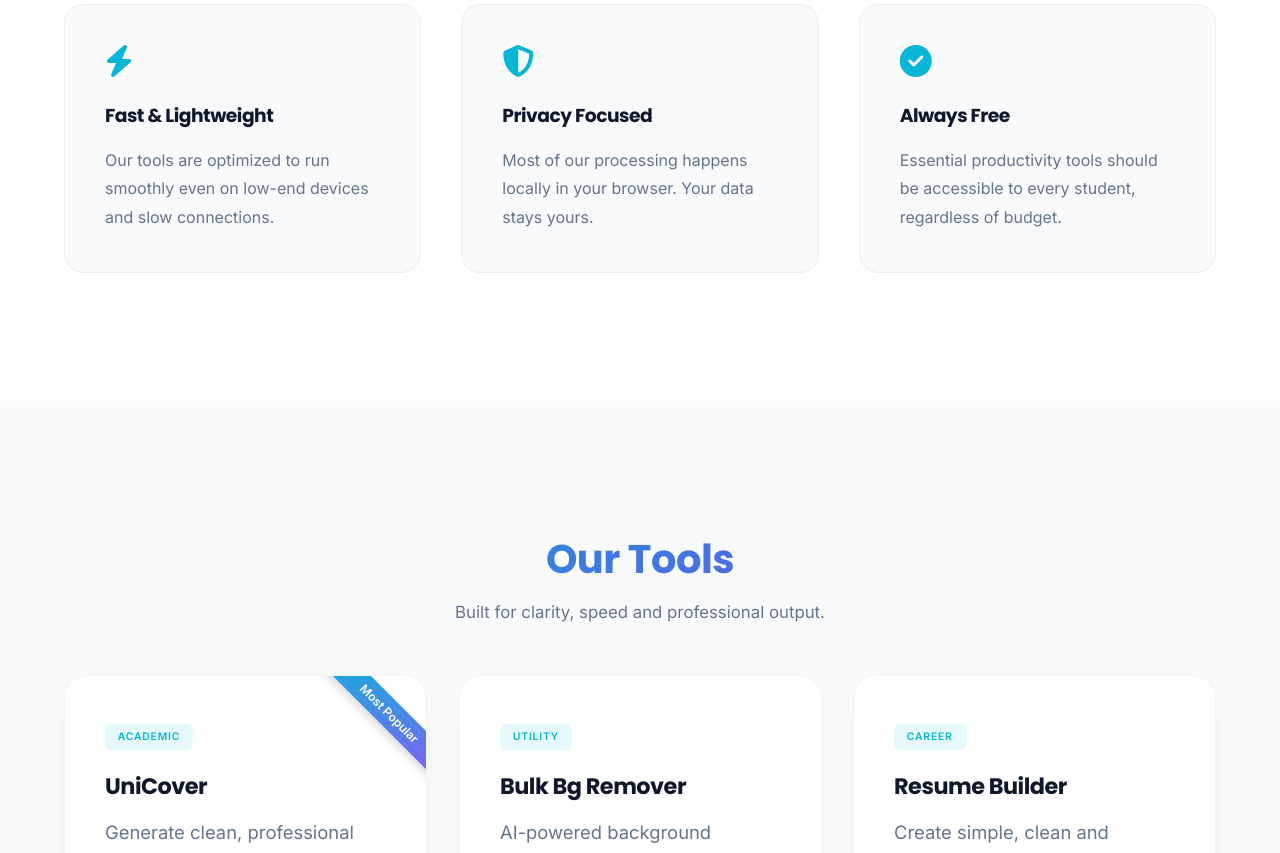
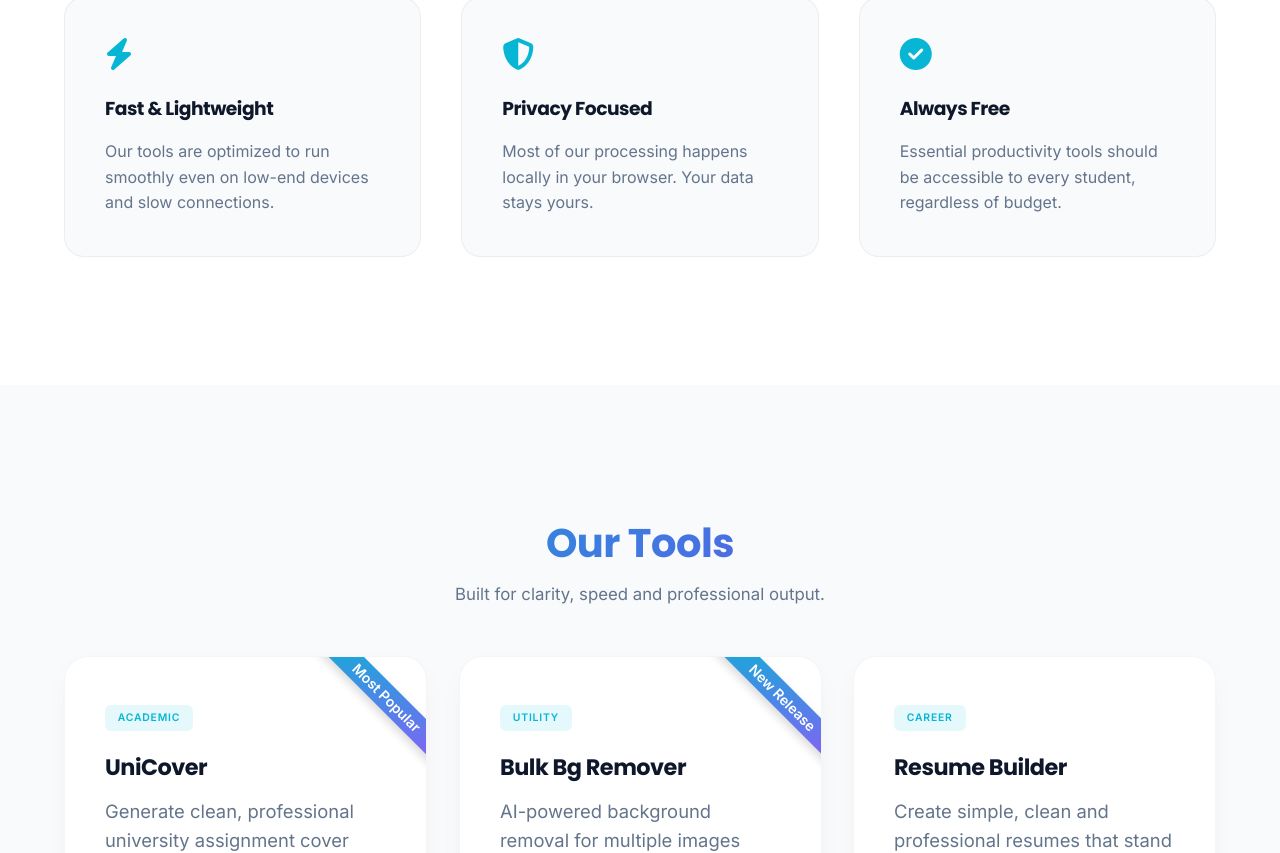
Before and after one commit to virendraxd/knighttechlabs, a React (Vite) app in the folder frontend/: page / in a window 1280 px wide. Shown: the part 1148-2001 px from the top of the page. Built offline with nearby package versions, Linux system fonts and the light colour scheme; no server answers.

Commit message:
upfraded ribbons

```diff
--- a/frontend/src/Home.jsx
+++ b/frontend/src/Home.jsx
@@ -2,8 +2,10 @@ import React, { useEffect } from "react"
 import { Link } from "react-router-dom"
 import Header from "./components/Header"
 import Footer from "./components/Footer"
+import Ribbons from "./components/Ribbons"
 import "../src/styles/global.css"
 import "../src/styles/home.css"
+import "../src/styles/ribbons.css"
 
 function Home() {
     useEffect(() => {
@@ -98,7 +100,7 @@ function Home() {
                 <div className="grid">
                     <div className="card">
                         <span className="tag">Academic</span>
-                        <span className="ribbon-popular">Most Popular</span>
+                        <Ribbons title="Most Popular" type="popular" />
                         <h3>UniCover</h3>
                         <p>
                             Generate clean, professional university assignment
@@ -109,6 +111,7 @@ function Home() {
 
                     <div className="card">
                         <span className="tag">Utility</span>
+                        <Ribbons title="New Release" type="new" />
                         <h3>Bulk Bg Remover</h3>
                         <p>
                             AI-powered background removal for multiple images with batch resizing.
--- /dev/null
+++ b/frontend/src/components/Ribbons.jsx
@@ -0,0 +1,11 @@
+import React from 'react'
+
+function Ribbons({title, type = "popular"}) {
+    return (
+        <div>
+            <span className={`ribbon ribbon-${type}`}>{title}</span>
+        </div>
+    )
+}
+
+export default Ribbons
--- a/frontend/src/styles/home.css
+++ b/frontend/src/styles/home.css
@@ -252,25 +252,6 @@
   opacity: 0.6;
 }
 
-/* TAGS */
-.ribbon-popular {
-  position: absolute;
-  top: 24px;
-  right: -52px;
-
-  background: linear-gradient(135deg, #06B6D4, #8B5CF6);
-  color: white;
-
-  padding: 6px 50px;
-  font-size: 12px;
-  font-weight: 600;
-
-  transform: rotate(45deg);
-  text-align: center;
-
-  box-shadow: 0 4px 10px rgba(0, 0, 0, 0.15);
-}
-
 /* SEO CONTENT SECTIONS */
 .content-section {
   padding: 8rem 5%;
@@ -290,7 +271,7 @@
 
 .content-section p {
   font-size: 1.15rem;
-  line-height: 1.8;
+  line-height: 1.6;
   color: var(--slate);
   max-width: 800px;
   margin: 0 auto 2rem;
--- /dev/null
+++ b/frontend/src/styles/ribbons.css
@@ -0,0 +1,24 @@
+.ribbon {
+    position: absolute;
+    top: 28px;
+    right: -52px;
+
+    color: white;
+
+    padding: 4px 46px;
+    font-size: 14px;
+    font-weight: 600;
+
+    transform: rotate(45deg);
+    text-align: center;
+
+    box-shadow: 0 4px 10px rgba(0, 0, 0, 0.15);
+}
+
+.ribbon-popular {
+    background: linear-gradient(135deg, #06B6D4, #8B5CF6);
+}
+
+.ribbon-new {
+    background: linear-gradient(135deg, #06B6D4, #8B5CF6);
+}
```
